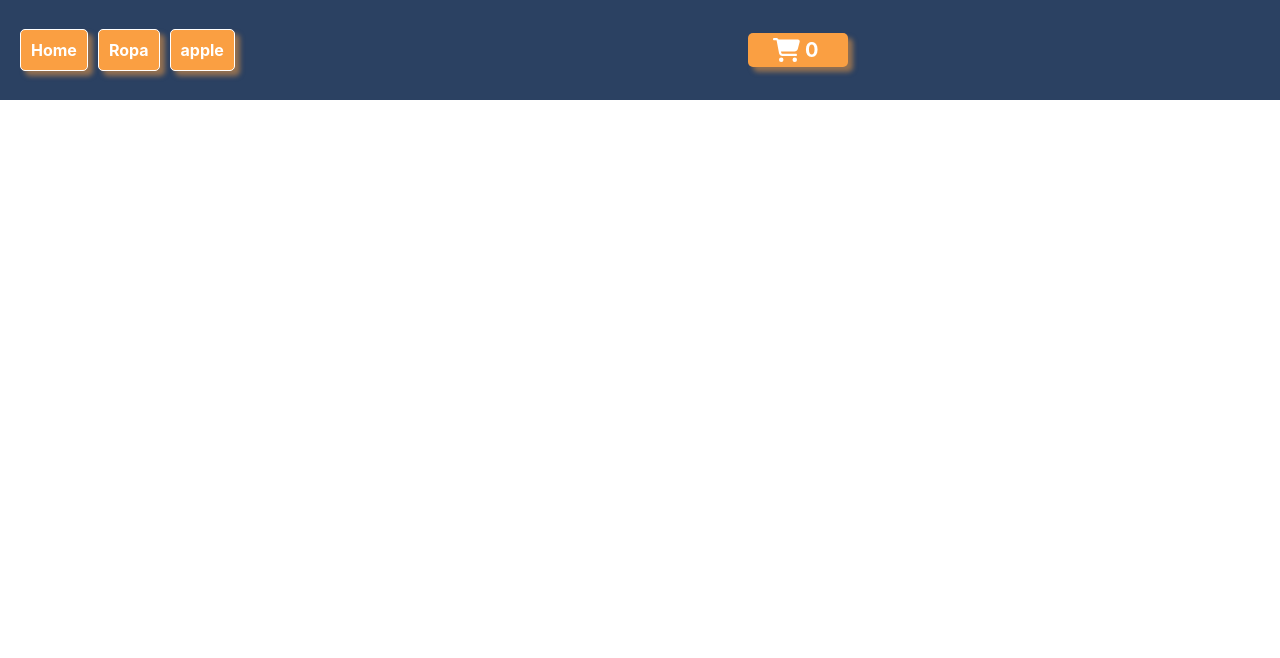
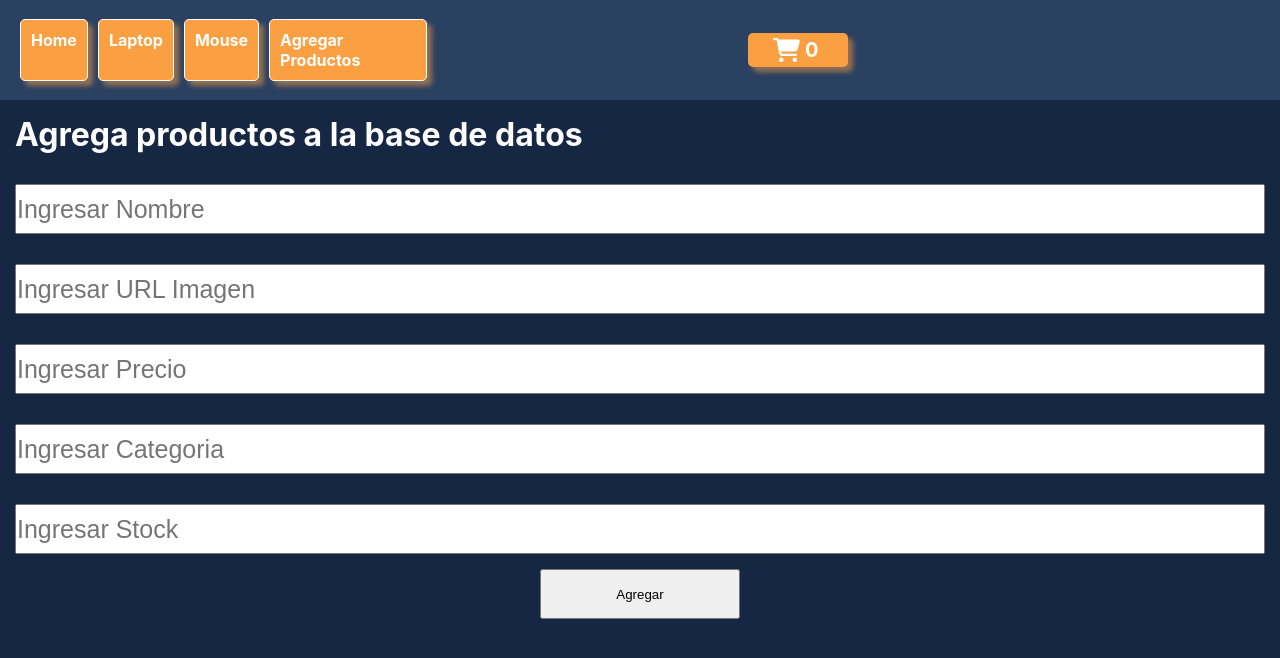
Before and after one commit to EBFcode/talentsupplyy, a React (Create React App) app: page /ingresarProductos in a window 1280 px wide. Before the commit this address had no page. Shown: the top 658 px of the page. Built offline with nearby package versions, Linux system fonts and the light colour scheme.

Commit message:
trabajando

```diff
--- a/src/App.js
+++ b/src/App.js
@@ -5,6 +5,8 @@ import ItemDetailContainer from './Components/ItemDetailContainer/ItemDetailCont
 import { BrowserRouter, Route, Routes } from 'react-router-dom';
 import CartProvider from './Context/CartContext';
 import Cart from './Components/Cart';
+import AgregandoProductos from './Test/AgregandoProductos';
+
 
 function App() {
   return (
@@ -16,6 +18,8 @@ function App() {
           <Route path='/category/:idCategory' element={<ItemListContainer/>} />
           <Route path='/item/:idItem' element={<ItemDetailContainer/>}/>
           <Route path='/cart' element={<Cart/>} />
+          <Route path='/ingresarProductos' element={<AgregandoProductos/>} />
+
         </Routes>
       </BrowserRouter>
     </CartProvider>
--- a/src/Components/ItemDetailContainer/ItemDetail.jsx
+++ b/src/Components/ItemDetailContainer/ItemDetail.jsx
@@ -11,11 +11,10 @@ export default function ItemDetail({ item }) {
   return (
     <>
       <div className="container">
-        <p> ID: {item.id} </p>
-        <p> Titulo: {item.titulo}</p>
+        <p> Nombre: {item.nombre}</p>
         <p> Price: {item.precio}</p>
         <p> Stock: {item.stock}</p>
-        <img src={item.url} alt={item.titulo} />
+        <img src={item.img} alt={item.nombre} />
         <div>
           {mostrarBoton ?
           <ItemCount stock={item.stock} initial={1} onAdd={onAdd} setMostrarBoton={setMostrarBoton} />
--- a/src/Components/ItemDetailContainer/ItemDetailContainer.jsx
+++ b/src/Components/ItemDetailContainer/ItemDetailContainer.jsx
@@ -1,21 +1,20 @@
 import { React, useState, useEffect } from "react";
 import { useParams } from "react-router-dom";
 import ItemDetail from "./ItemDetail";
+import { doc, getDoc, getFirestore} from "firebase/firestore";
 
 export default function ItemDetailContainer() {
     const [item, setItem] = useState([]);
     let { idItem } = useParams();
 
     useEffect(() => {
-        let url = "https://imcod3r.github.io/CatStoreApi/api.json";
+        const database = getFirestore();
+        const coleccion = "productos";
+        const reference = doc(database, coleccion, idItem);
 
-        fetch(url)
-        .then((res) => res.json())
-        .then((data) => {
-            const arrayFiltrado = data.find((item) => item.id === Number(idItem));
-            setItem(arrayFiltrado)
-        })
-        .catch((error) => console.warn(error));
+        getDoc(reference).then((snapshot) => {setItem({id: snapshot.id, ...snapshot.data()})})
+        .catch((error) => console.log(error))
+
     }, [idItem]);
     return (
         <>
--- a/src/Components/ItemListContainer/Item.jsx
+++ b/src/Components/ItemListContainer/Item.jsx
@@ -5,10 +5,10 @@ export default function Item({ item }) {
     return (
         <>
         <div className='container'>
-        <p> ID: {item.id} </p>
-            <p> Titulo: {item.titulo}</p>
-            <p>Price: {item.precio}</p>
-            <img src={item.url} alt={item.titulo}/>
+            <p> Nombre: {item.nombre}</p>
+            <p>Precio: {item.precio}</p>
+            <img src={item.img} alt={item.nombre} />
+
             <button>
                 <Link to={`/item/${item.id}`}>Ver detalle del producto</Link>
             </button>
--- a/src/Components/NavBar/NavBar.jsx
+++ b/src/Components/NavBar/NavBar.jsx
@@ -10,8 +10,11 @@ export default function NavBar() {
         <header className="navContainer">
             <ul>
                 <li><Link to='/'>Home</Link></li>
-                <li><Link to='/category/samsung'>Ropa</Link></li>
-                <li><Link to='/category/apple'>apple</Link></li>
+                <li><Link to='/category/lapto'>Laptop</Link></li>
+                <li><Link to='/category/mouse'>Mouse</Link></li>
+                <li><Link to='/ingresarProductos'>Agregar Productos</Link></li>
+
+
             </ul>
             <div className="CartWidget">
                 <CartWidget />
--- /dev/null
+++ b/src/Test/AgregandoProductos.jsx
@@ -0,0 +1,51 @@
+import React from 'react'
+import './styleAgregarProducto.css';
+import {addDoc, collection, getFirestore} from 'firebase/firestore';
+
+export default function AgregandoProductos() {
+
+    const [producto, setProducto] = React.useState({
+        nombre:'',
+        img:'',
+        precio:'',
+        categoria:'',
+        stock:''
+    });
+
+    const handleChanges = ({target: {name, value}}) => setProducto({...producto, [name] : value})
+
+    function handleSubmit(e){
+        e.preventDefault();
+        const db = getFirestore();
+        const reference = collection(db, 'productos');
+
+        try {
+            addDoc(reference, producto).then(({id}) => console.log(id))
+            console.log('Todo ok');
+            alert("Agregado")
+        } catch (error) {
+            console.log(error.message)
+        }
+    }
+
+    return (
+        <>
+
+            <div className='contenedorForm'>
+                <div>
+                    <h1>Agrega productos a la base de datos </h1>
+                </div>
+                <form className='formAgregar' onSubmit={handleSubmit}>
+                    <input id='ingresarNombre' name='nombre' type="text" placeholder='Ingresar Nombre' onChange={handleChanges} required/>
+                    <input id='ingresarIMG' name='img' type="text" placeholder='Ingresar URL Imagen' onChange={handleChanges} required/>
+                    <input id='ingresarPrecio' name='precio' type="number" placeholder='Ingresar Precio' onChange={handleChanges} required/>
+                    <input id='ingresarCategoria' name='categoria' type="text" placeholder='Ingresar Categoria' onChange={handleChanges} required/>
+                    <input id='ingresarStock' name='stock' type="number" placeholder='Ingresar Stock' onChange={handleChanges} required/>
+                    <button> Agregar </button>
+                </form>
+            </div>
+
+        </>
+
+    )
+}
--- /dev/null
+++ b/src/Test/styleAgregarProducto.css
@@ -0,0 +1,35 @@
+body {
+    background-color: #152742;
+    color: white;
+}
+
+.contenedorForm{
+    display: flex;
+    flex-direction: column;
+}
+
+.contenedorForm div h1{
+    margin: 15px;
+
+
+}
+
+input{
+    min-width: 200px;
+    height: 50px;
+
+    font-size: 25px;
+
+    margin: 15px;
+}
+
+button{
+    width: 200px;
+    height: 50px;
+    margin: auto;
+}
+
+.formAgregar{
+    display: grid;
+
+}
```
